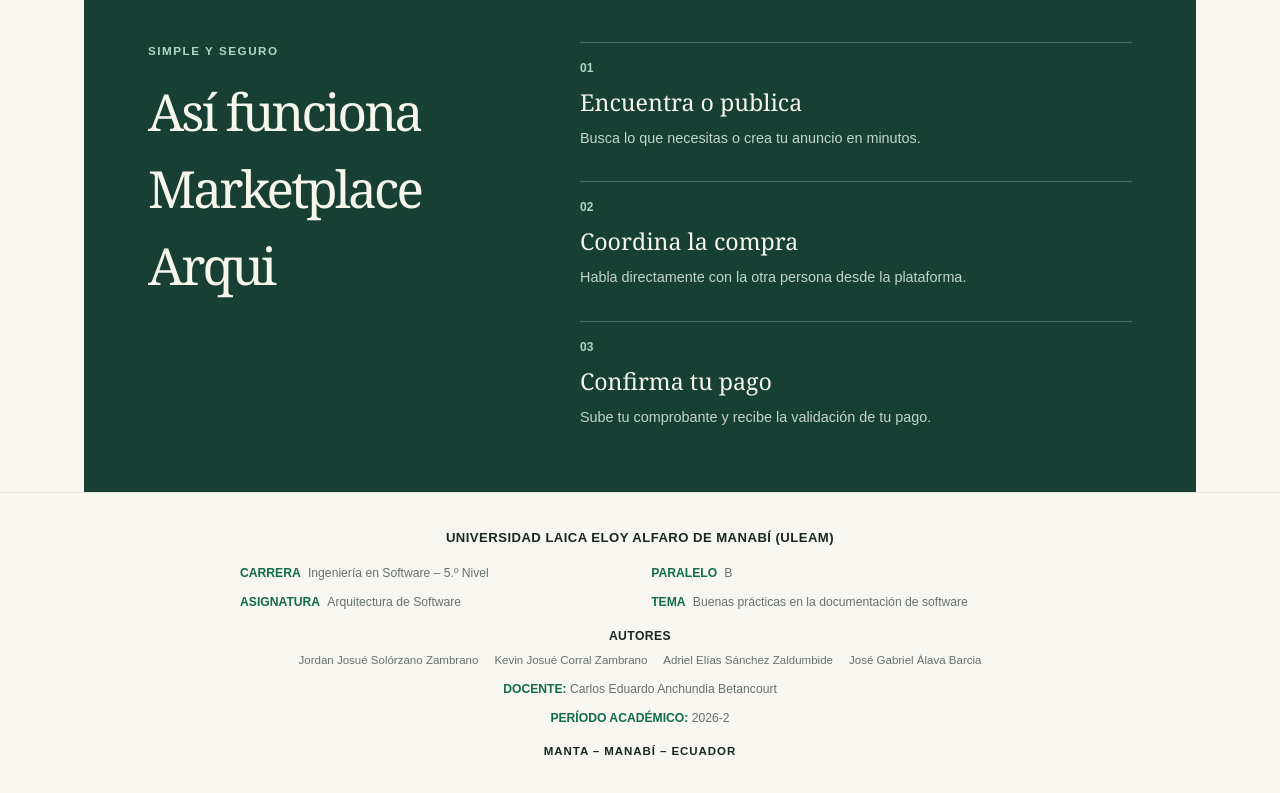
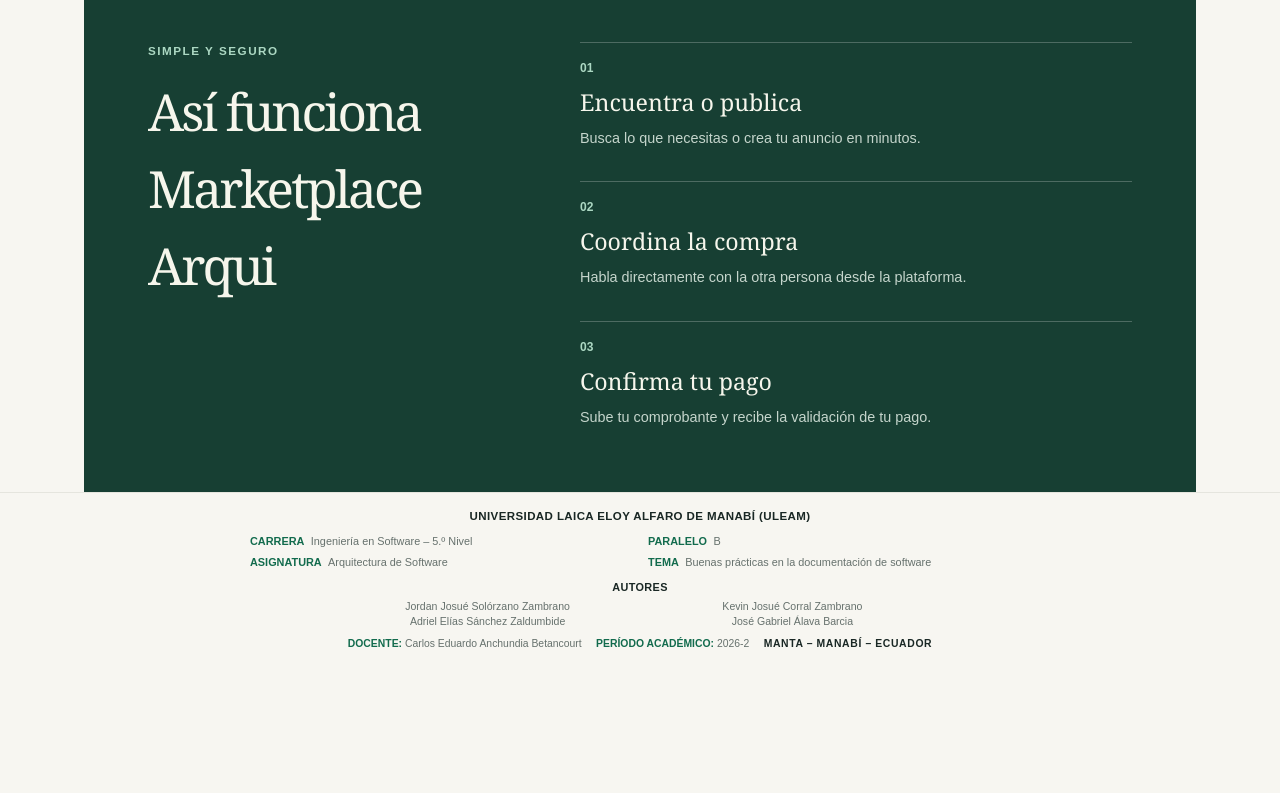
Before and after one commit to adriels27/Marketplace-Arquitectura, a Next.js app: page / in a window 1280 px wide. Shown: the part 1477-2270 px from the top of the page. After the commit the page ends 2141 px from the top, so only its background shows below. Built offline with nearby package versions, Linux system fonts and the light colour scheme; no server answers; the database is empty.

Commit message:
style: compact and organize academic footer

```diff
--- a/app/globals.css
+++ b/app/globals.css
@@ -106,17 +106,19 @@ main { margin: auto; max-width: 1240px; padding: 0 max(5vw, 2rem); }.hero { disp
 .share-button { background: var(--surface); border: 1px solid var(--accent); color: var(--accent); }
 .share-button:hover { background: #edf5f0; }
 .share-feedback { color: var(--muted); display: block; font-size: .78rem; min-height: 1.2rem; padding-top: .35rem; text-align: center; }
-.site-footer { border-top: 1px solid var(--line); color: var(--muted); font-size: .76rem; padding: 2.2rem max(5vw, 2rem); text-align: center; }
+.site-footer { border-top: 1px solid var(--line); color: var(--muted); font-size: .68rem; padding: .95rem max(5vw, 1.25rem) .8rem; text-align: center; }
 .site-footer-content { margin: 0 auto; max-width: 920px; }
 .site-footer-institution, .site-footer-label { color: var(--ink); font-weight: 800; letter-spacing: .035em; margin: 0; }
-.site-footer-institution { font-size: .82rem; }
-.site-footer-details { display: grid; gap: .65rem 1.4rem; grid-template-columns: repeat(2, minmax(0, 1fr)); margin: 1rem auto 0; max-width: 800px; text-align: left; }
-.site-footer-details div { display: flex; flex-wrap: wrap; gap: .2rem .45rem; }
+.site-footer-institution { font-size: .72rem; }
+.site-footer-details { display: grid; gap: .3rem 1rem; grid-template-columns: repeat(2, minmax(0, 1fr)); margin: .45rem auto 0; max-width: 780px; text-align: left; }
+.site-footer-details div { display: flex; flex-wrap: wrap; gap: .15rem .4rem; }
 .site-footer-details dt, .site-footer-line strong { color: var(--accent); font-weight: 800; }
 .site-footer-details dd { margin: 0; }
-.site-footer-authors { margin-top: 1rem; }
-.site-footer-team { display: flex; flex-wrap: wrap; gap: .35rem 1rem; justify-content: center; list-style: none; margin: .45rem 0 0; padding: 0; }
-.site-footer-team li { font-size: .72rem; line-height: 1.5; }
-.site-footer-line { margin: .65rem 0 0; }
-.site-footer-location { color: var(--ink); font-size: .72rem; font-weight: 800; letter-spacing: .08em; margin: 1rem 0 0; }
-@media (max-width: 620px) { .site-footer-details { grid-template-columns: 1fr; text-align: center; }.site-footer-details div { justify-content: center; } }
+.site-footer-authors { margin-top: .55rem; }
+.site-footer-team { display: grid; gap: .1rem .6rem; grid-template-columns: repeat(2, minmax(0, 1fr)); list-style: none; margin: .2rem auto 0; max-width: 600px; padding: 0; }
+.site-footer-team li { font-size: .66rem; line-height: 1.35; }
+.site-footer-meta { align-items: center; display: flex; flex-wrap: wrap; gap: .2rem .9rem; justify-content: center; margin-top: .45rem; }
+.site-footer-line { font-size: .65rem; margin: 0; }
+.site-footer-location { color: var(--ink); font-size: .65rem; font-weight: 800; letter-spacing: .06em; margin: 0; }
+@media (max-width: 620px) { .site-footer-details { grid-template-columns: 1fr; text-align: center; }.site-footer-details div, .site-footer-team { justify-content: center; }.site-footer-meta { column-gap: .65rem; } }
+@media (max-width: 420px) { .site-footer-team { grid-template-columns: 1fr; } }
```
